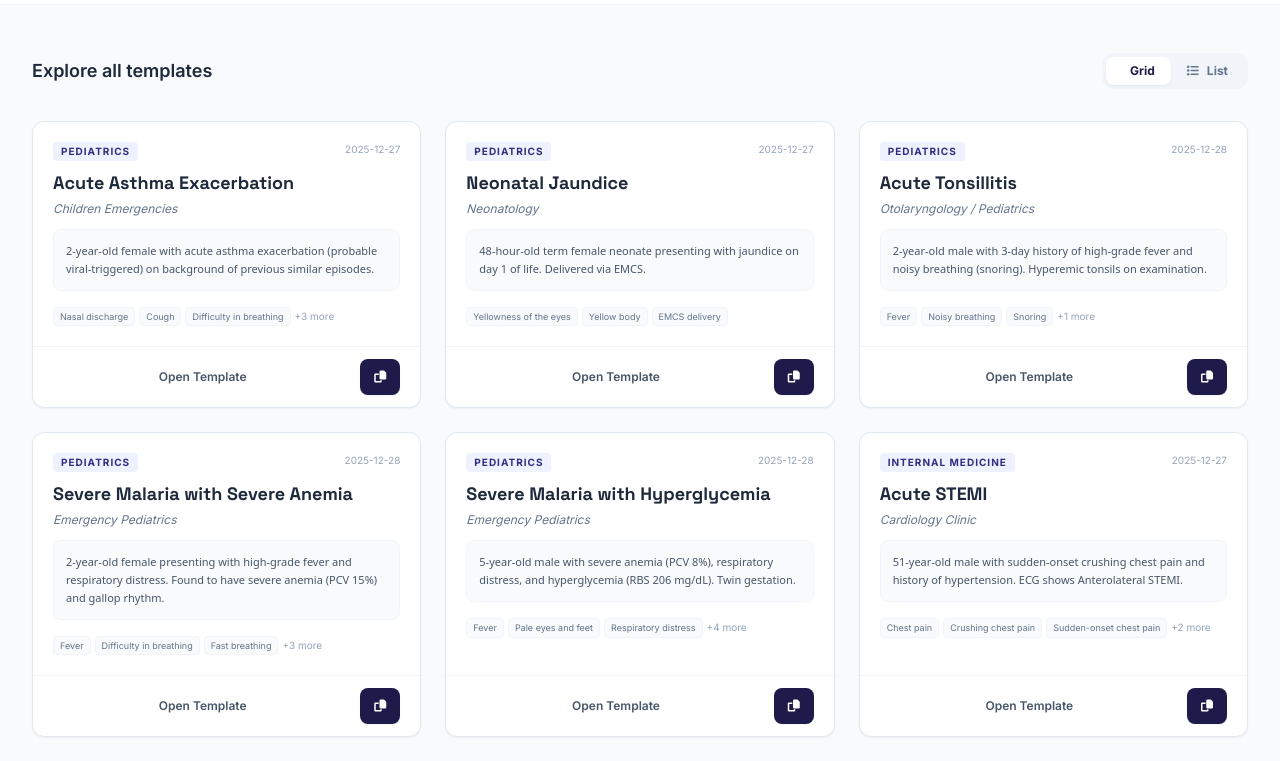
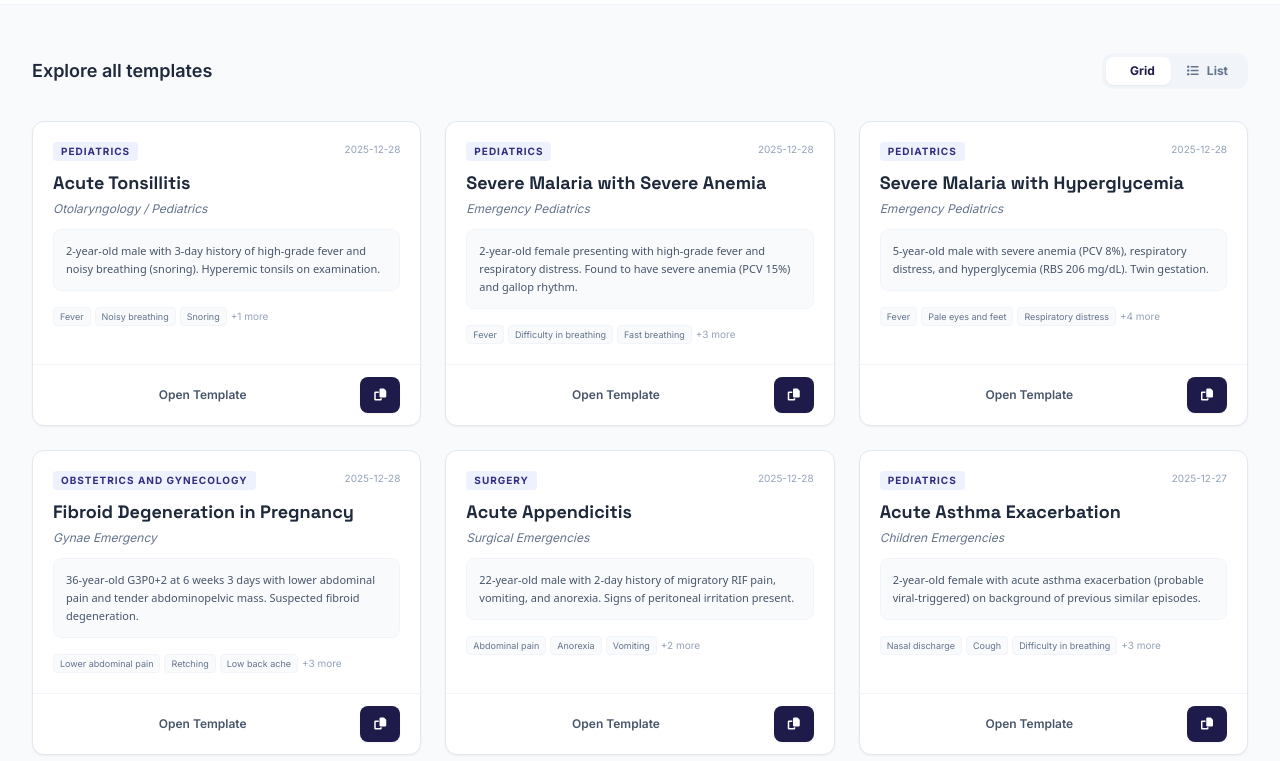
Before and after one commit to victortayo/clerklyapp, a React (Vite) app: page / in a window 1280 px wide. Shown: the part 560-1321 px from the top of the page. Built offline with nearby package versions, Linux system fonts and the light colour scheme.

Commit message:
dark mode modifications

```diff
--- a/App.tsx
+++ b/App.tsx
@@ -20,7 +20,7 @@ const App: React.FC = () => {
   const [currentPage, setCurrentPage] = useState(1);
   const [activeModal, setActiveModal] = useState<'docs' | 'contribute' | 'help' | null>(null);
   const [theme, setTheme] = useState<'light' | 'dark'>('light');
-  const ITEMS_PER_PAGE = 10;
+  const ITEMS_PER_PAGE = 9;
 
   useEffect(() => {
     if (theme === 'dark') {
@@ -90,7 +90,7 @@ const App: React.FC = () => {
       const matchesSpecialty = filters.specialty === Specialty.All || t.specialty === filters.specialty;
 
       return matchesQuery && matchesSpecialty;
-    });
+    }).sort((a, b) => new Date(b.lastModified).getTime() - new Date(a.lastModified).getTime());
   }, [filters]);
 
   // Reset to page 1 when filters change
@@ -408,7 +408,7 @@ const App: React.FC = () => {
               href="https://forms.gle/ExampleLink"
               target="_blank"
               rel="noreferrer"
-              className="group w-full flex items-center justify-center gap-2 bg-indigo-950 text-white font-bold py-3 px-4 rounded-xl hover:bg-indigo-900 transition-all shadow-lg shadow-indigo-200 active:scale-[0.98]"
+              className="group w-full flex items-center justify-center gap-2 bg-indigo-950 text-white font-bold py-3 px-4 rounded-xl hover:bg-indigo-900 transition-all shadow-lg shadow-indigo-200 dark:shadow-none active:scale-[0.98]"
             >
               <span className="text-xs sm:text-sm">Submit via Google Form</span>
               <i className="fa-solid fa-arrow-up-right-from-square text-[10px] group-hover:translate-x-0.5 group-hover:-translate-y-0.5 transition-transform"></i>
@@ -469,7 +469,7 @@ const App: React.FC = () => {
               href="https://wa.me/"
               target="_blank"
               rel="noreferrer"
-              className="inline-flex items-center gap-2 text-xs font-bold text-emerald-700 bg-emerald-50 px-4 py-2.5 rounded-xl hover:bg-emerald-100 transition-colors border border-emerald-100"
+              className="inline-flex w-full justify-center items-center gap-2 text-xs font-bold text-emerald-700 bg-emerald-50 dark:text-emerald-400 dark:bg-emerald-900/20 px-4 py-2.5 rounded-xl hover:bg-emerald-100 dark:hover:bg-emerald-900/40 transition-colors border border-emerald-100 dark:border-emerald-800"
             >
               <i className="fa-brands fa-whatsapp text-sm"></i>
               Message on WhatsApp
```
